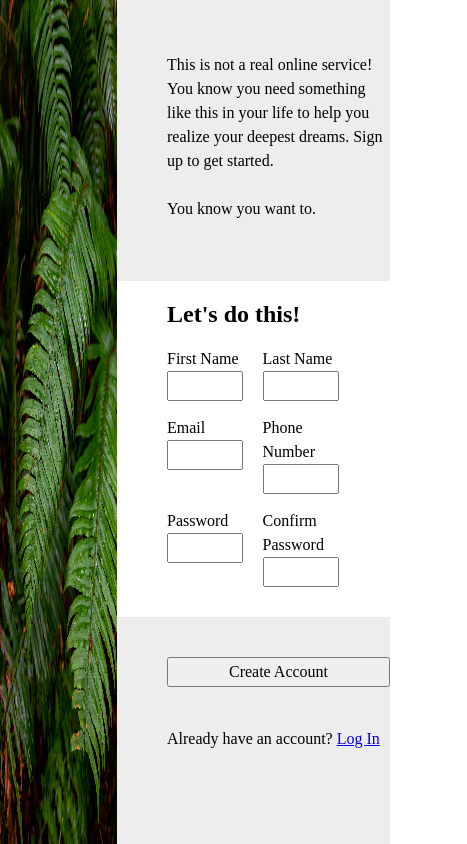
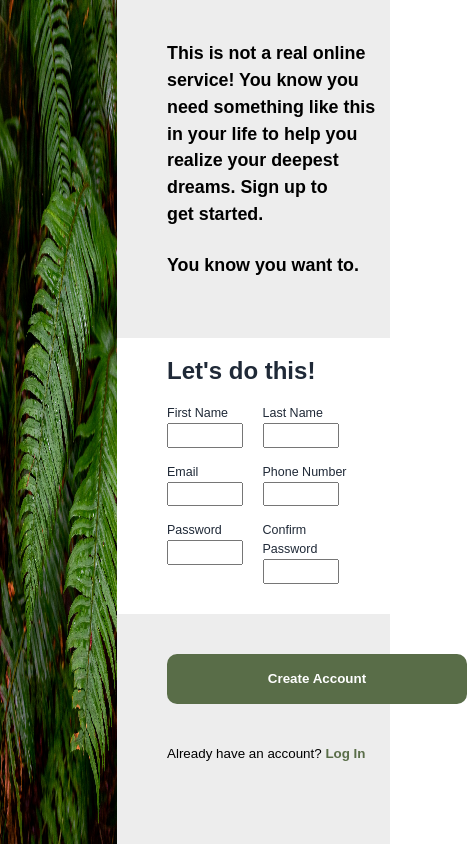
Before and after one commit to Jackob2004/odin-sign-up-form, a plain HTML site: page index.html in a window 390 px wide. Shown: the whole page, 467 px wide, since content can reach past the window. Drawn offline with Linux system fonts and the light colour scheme.

Commit message:
Style form container
Style button.
Change elements text colors.
Style link.
Make image shrink.
Add web safe font.
Add responsive typography.

```diff
--- a/index.html
+++ b/index.html
@@ -14,11 +14,11 @@
     </div>
 
     <div class="form-container">
-        <p>This is not a real online service! You know you need something like this in your life to help you
+        <p class="bold-font">This is not a real online service! You know you need something like this in your life to help you
             realize your deepest dreams. Sign up to get started.
         </p>
         <br>
-        <p>You know you want to.</p>
+        <p class="bold-font">You know you want to.</p>
 
         <form action="" method="get" id="signup-form">
             <h2>Let's do this!</h2>
@@ -60,7 +60,7 @@
 
         <button type="submit" form="signup-form">Create Account</button>
 
-        <p>Already have an account? <a href="#">Log In</a></p>
+        <p class="log-in-para">Already have an account? <a href="#">Log In</a></p>
 
     </div>
 </body>
--- a/styles.css
+++ b/styles.css
@@ -7,18 +7,29 @@
     font-display: swap;
 }
 
+:root {
+    --font-size: clamp(1rem, 0.75rem + 1.5vw, 1.7rem);
+    --dark-green: #596d48;
+}
+
 body {
     display: flex;
     height: 100vh;
+    font-family: Arial, sans-serif;
 }
 
 .image-container {
+    flex-shrink: 1;
     width: 30%;
 }
 
 .image-container,
 img {
     height: 100%;
+}
+
+img {
+    width: 100%;
 }
 
 .form-container {
@@ -45,6 +56,7 @@ form > * {
     flex-direction: column;
     width: 50%;
     margin-bottom: 15px;
+    font-size: calc(var(--font-size) * 0.7);
 }
 
 input {
@@ -56,6 +68,7 @@ form {
     width: 100%;
     padding: 15px 0;
     margin-top: 60px;
+    color: #1f2937;
 }
 
 form h2 {
@@ -66,3 +79,34 @@ form ~ *,
 form {
     margin-bottom: 40px;
 }
+
+button {
+    background-color: var(--dark-green);
+    color: #fff;
+    border: none;
+    cursor: pointer;
+    width: 300px;
+    height: 50px;
+    border-radius: 10px;
+    font-weight: bold;
+}
+
+p.bold-font {
+    font-weight: bold;
+    max-inline-size: 66ch;
+    font-size: var(--font-size);
+}
+
+p.log-in-para, button {
+    font-size: calc(var(--font-size) * 0.75);
+}
+
+:link {
+    text-decoration: none;
+    color: var(--dark-green);
+    font-weight: bold;
+}
+
+:visited {
+    text-decoration: none;
+}
```
